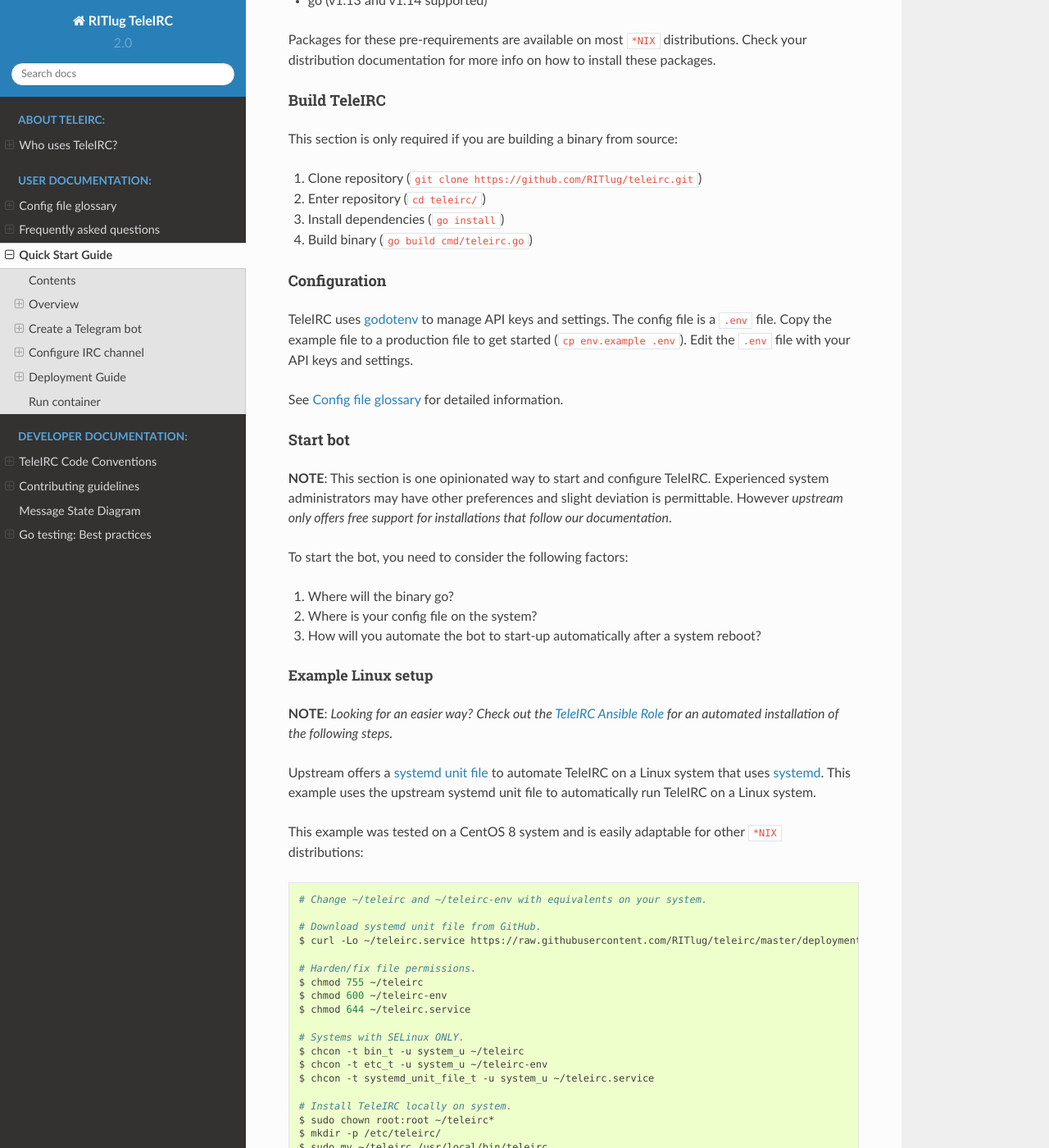
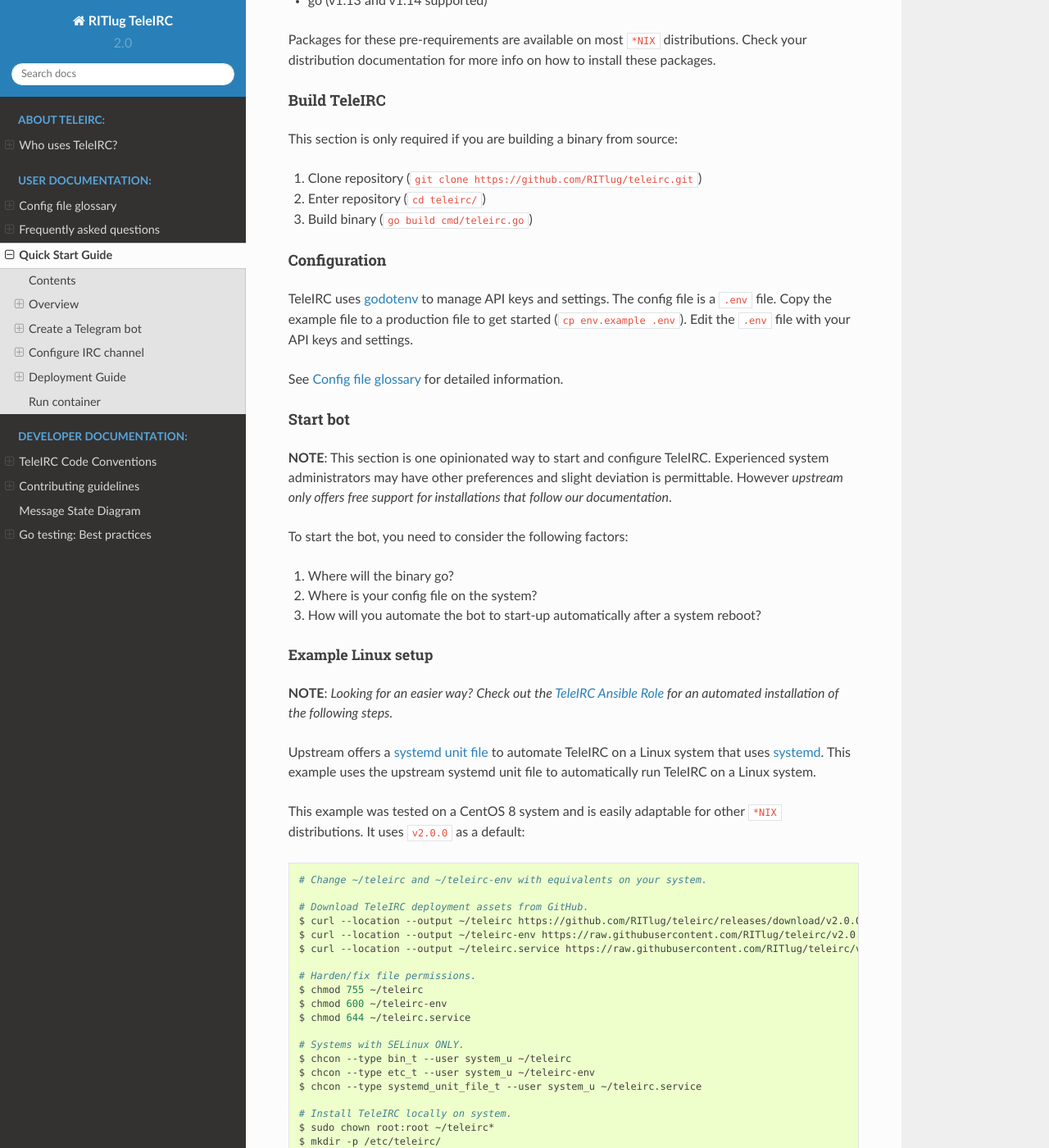
Before and after one commit to RITlug/teleirc, a Sphinx documentation site: the page built from docs/user/quick-start.md, in a window 1280 px wide and 1400 px high, scrolled down 3528 px. Shown: the whole window at 82% size. Built offline with Sphinx 7.4.7 and the Read the Docs theme 2.0.0, drawn with Linux system fonts in a browser that asks for light colours; formulas are drawn with MathJax 3.

Commit message:
:beetle: docs: Remove broken step from building instructions
This commit makes a few changes:

1. Primarily: Drops a broken/unneeded step from how to build the binary
2. Also: Expanded from short-form to long-form argument flags, as a best
   practice to document command-line tools
3. Makes sure the hard-coded commands pull v2.0.0 assets only, not
   latest `master` in case it changes in the future

This came up from discussion in the group chat today.

Signed-off-by: Justin W. Flory <git@jwf.io>

````diff
--- a/docs/user/quick-start.md
+++ b/docs/user/quick-start.md
@@ -151,7 +151,6 @@
 
 1. Clone repository (`git clone https://github.com/RITlug/teleirc.git`)
 1. Enter repository (`cd teleirc/`)
-1. Install dependencies (`go install`)
 1. Build binary (`go build cmd/teleirc.go`)
 
 #### Configuration
@@ -185,13 +184,16 @@
 Upstream offers a [systemd unit file][15] to automate TeleIRC on a Linux system that uses [systemd][16].
 This example uses the upstream systemd unit file to automatically run TeleIRC on a Linux system.
 
-This example was tested on a CentOS 8 system and is easily adaptable for other `*NIX` distributions:
+This example was tested on a CentOS 8 system and is easily adaptable for other `*NIX` distributions.
+It uses `v2.0.0` as a default:
 
 ```sh
 # Change ~/teleirc and ~/teleirc-env with equivalents on your system.
 
-# Download systemd unit file from GitHub.
-$ curl -Lo ~/teleirc.service https://raw.githubusercontent.com/RITlug/teleirc/master/deployments/systemd/teleirc.service
+# Download TeleIRC deployment assets from GitHub.
+$ curl --location --output ~/teleirc https://github.com/RITlug/teleirc/releases/download/v2.0.0/teleirc-2.0.0-linux-64bit
+$ curl --location --output ~/teleirc-env https://raw.githubusercontent.com/RITlug/teleirc/v2.0.0/env.example
+$ curl --location --output ~/teleirc.service https://raw.githubusercontent.com/RITlug/teleirc/v2.0.0/deployments/systemd/teleirc.service
 
 # Harden/fix file permissions.
 $ chmod 755 ~/teleirc
@@ -199,9 +201,9 @@
 $ chmod 644 ~/teleirc.service
 
 # Systems with SELinux ONLY.
-$ chcon -t bin_t -u system_u ~/teleirc
-$ chcon -t etc_t -u system_u ~/teleirc-env
-$ chcon -t systemd_unit_file_t -u system_u ~/teleirc.service
+$ chcon --type bin_t --user system_u ~/teleirc
+$ chcon --type etc_t --user system_u ~/teleirc-env
+$ chcon --type systemd_unit_file_t --user system_u ~/teleirc.service
 
 # Install TeleIRC locally on system.
 $ sudo chown root:root ~/teleirc*
````
